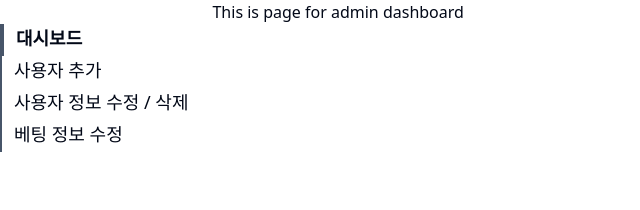
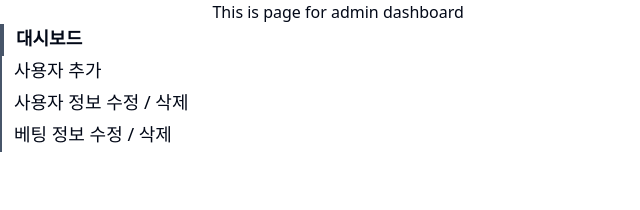
Before and after one commit to FORIF-REACT/Go-or-ani, a React (Vite) app: page /admin in a window 1280 px wide. Shown: the top 210 px of the page, without its empty margins (0-640 px from the left). Built offline with nearby package versions, Linux system fonts and the light colour scheme.

Commit message:
Update index.tsx
Menu name changed

```diff
--- a/src/pages/admin/index.tsx
+++ b/src/pages/admin/index.tsx
@@ -11,7 +11,7 @@ const menus: Menu[]= [
   {title: "대시보드", link: ""},
   {title: "사용자 추가", link: "adduser"},
   {title: "사용자 정보 수정 / 삭제", link: "modifyuser"},
-  {title: "베팅 정보 수정", link: "modifybet"},
+  {title: "베팅 정보 수정 / 삭제", link: "modifybet"},
 ];
 
 export default function Admin() {
```
